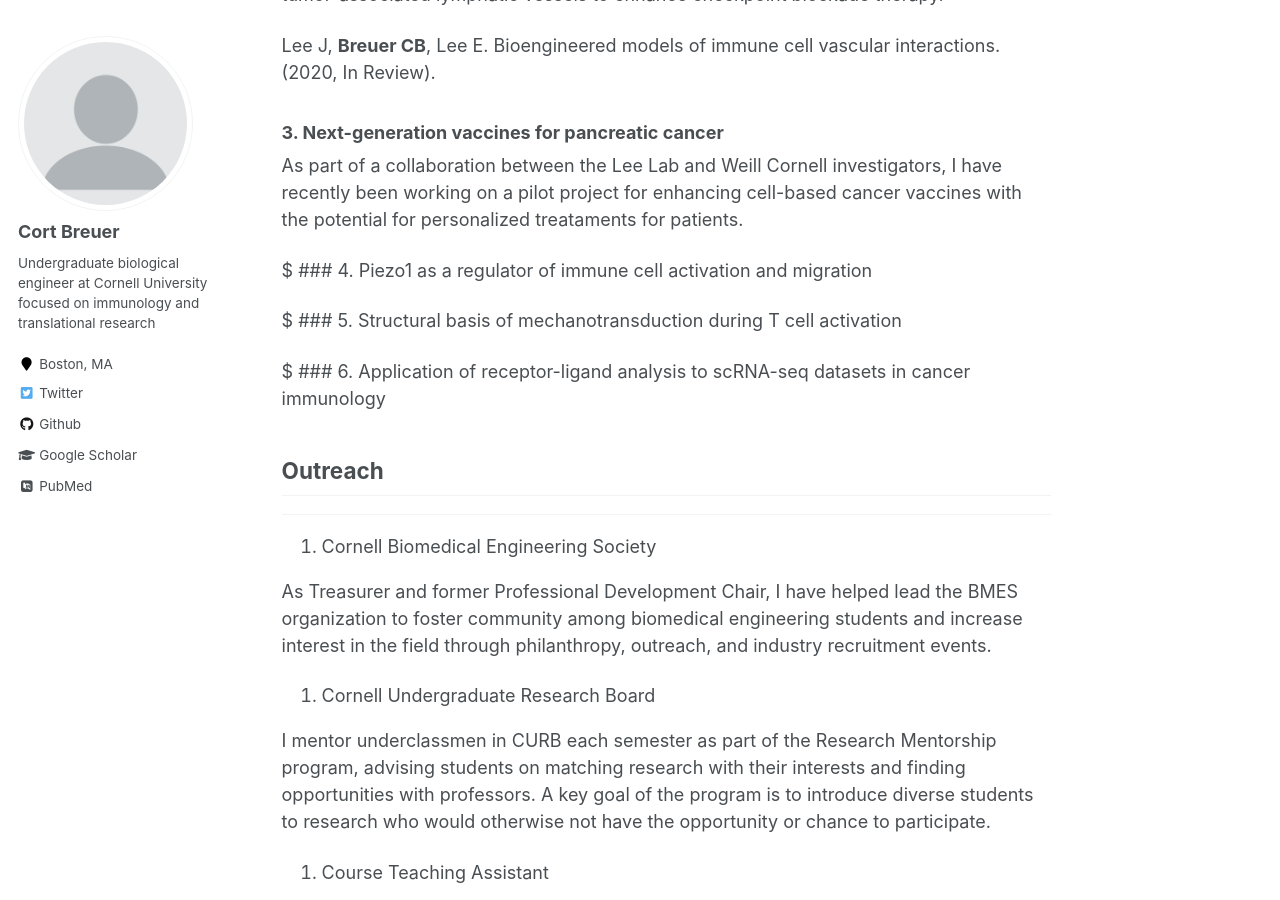
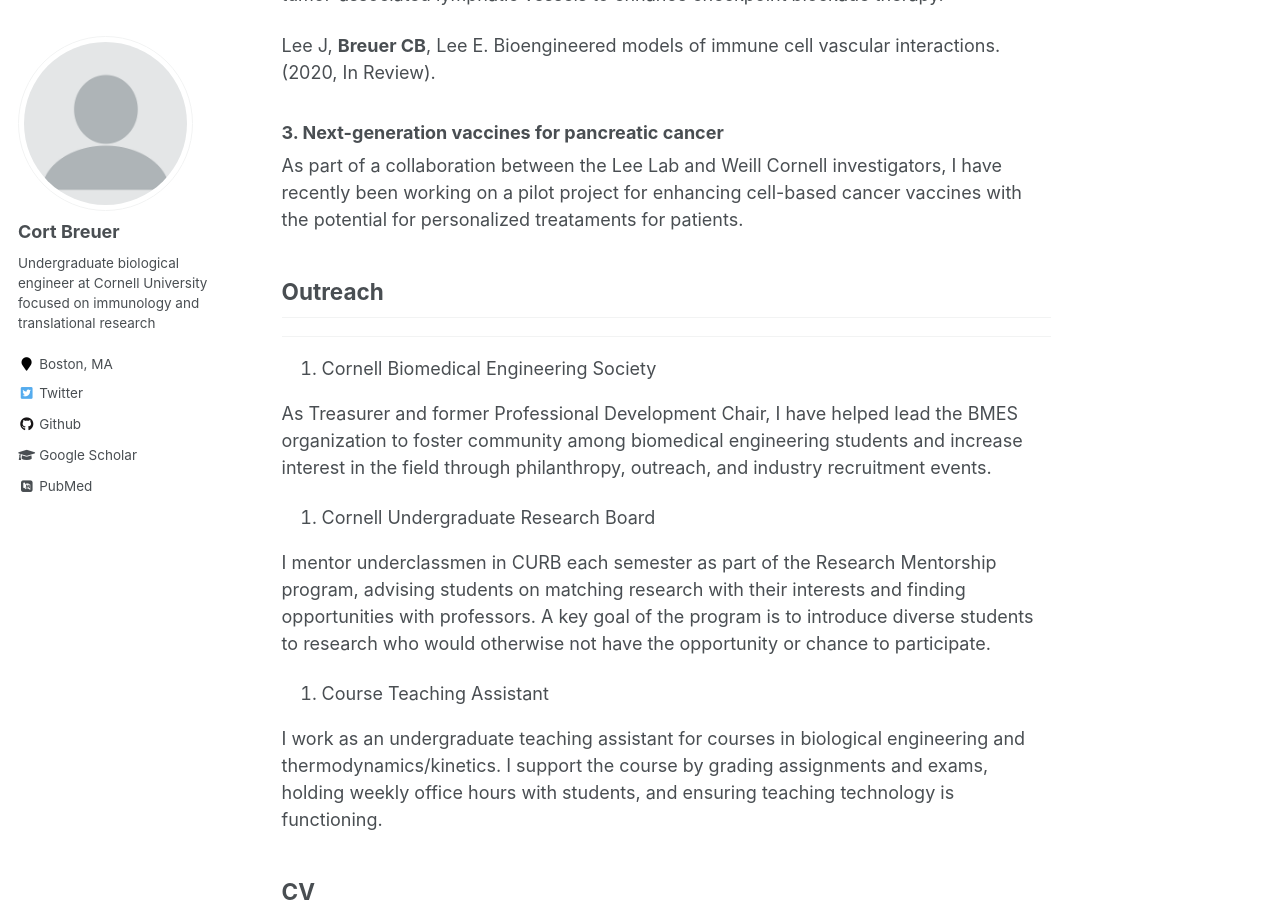
Before and after one commit to cortbreuer/cortbreuer-webpage, a Jekyll site: the page built from _pages/about.md, in a window 1280 px wide and 900 px high, scrolled down 938 px. Built offline with Jekyll 4.4.1, drawn with Linux system fonts in a browser that asks for light colours; some web fonts are replaced.

Commit message:
Fix comments

```diff
--- a/_pages/about.md
+++ b/_pages/about.md
@@ -31,11 +31,11 @@ Lee J, **Breuer CB**, Lee E. Bioengineered models of immune cell vascular intera
 
 As part of a collaboration between the Lee Lab and Weill Cornell investigators, I have recently been working on a pilot project for enhancing cell-based cancer vaccines with the potential for personalized treataments for patients.
 
-$ ### 4. Piezo1 as a regulator of immune cell activation and migration
+[](### 4. Piezo1 as a regulator of immune cell activation and migration)
 
-$ ### 5. Structural basis of mechanotransduction during T cell activation
+[](### 5. Structural basis of mechanotransduction during T cell activation)
 
-$ ### 6. Application of receptor-ligand analysis to scRNA-seq datasets in cancer immunology
+[](### 6. Application of receptor-ligand analysis to scRNA-seq datasets in cancer immunology)
 
 ## Outreach
 ---
```
